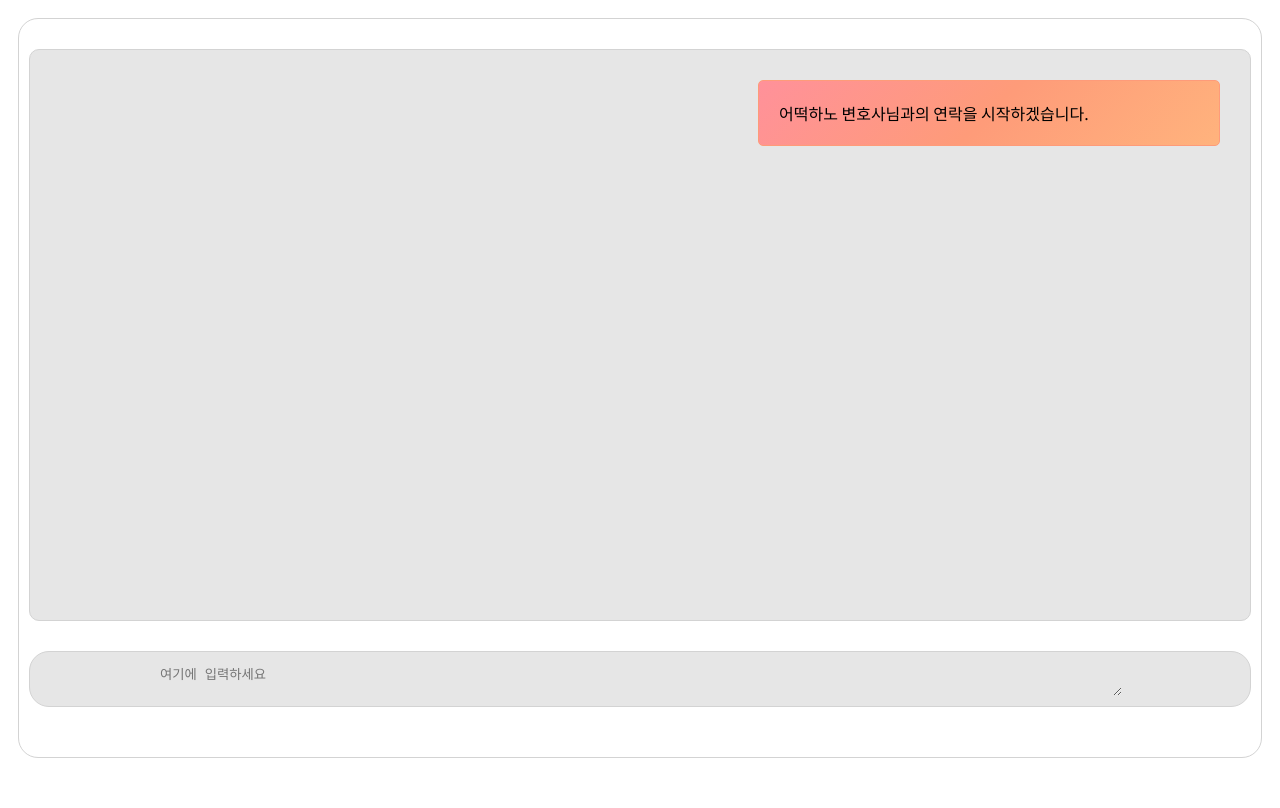
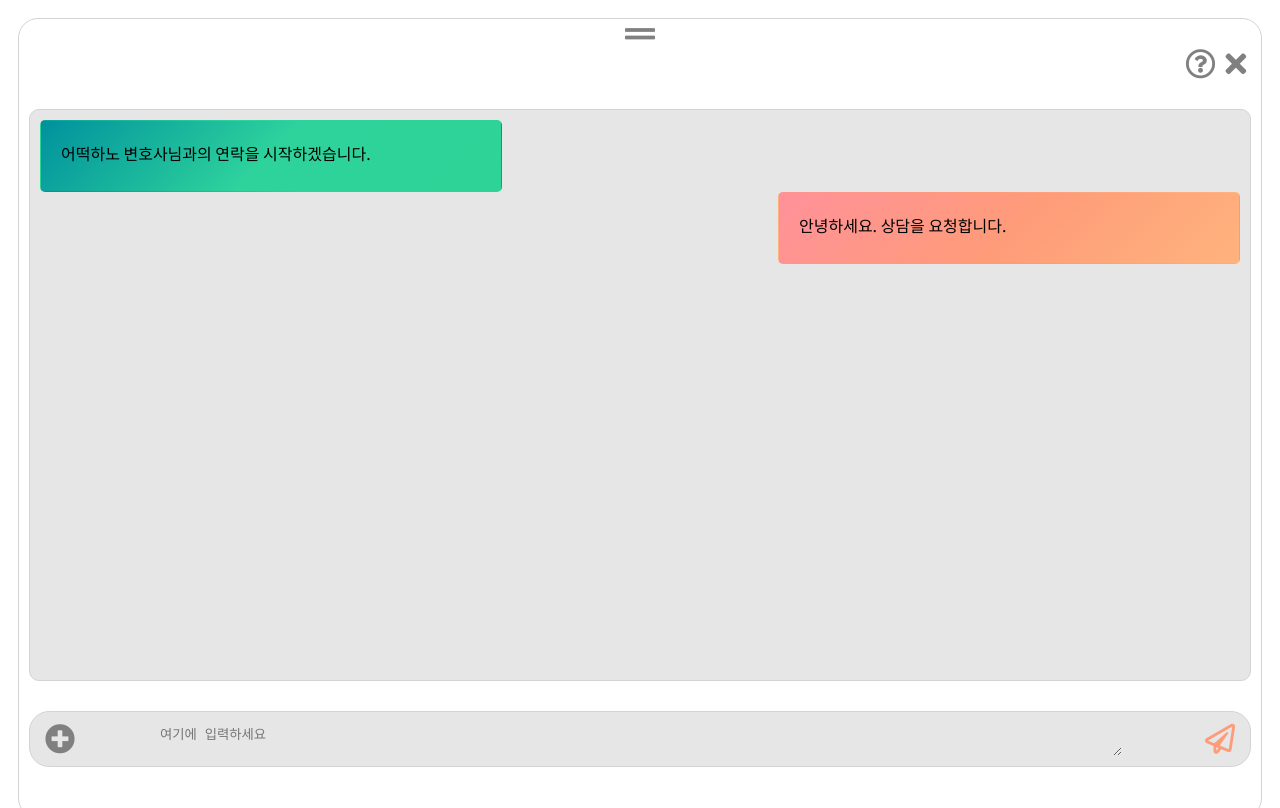
Before and after one commit to elksha/THEHOWLAW, a Django app: template THEHOWLAW/howlaw/templates/lawyerchat.html in a window 1280 px wide. Run offline with Django 3.2, Linux system fonts and the light colour scheme; the template is opened without the code that fills it, so the values that code supplies are empty; some libraries are stand-ins or nearby versions.

Commit message:
chat 개선

```diff
--- a/THEHOWLAW/howlaw/templates/lawyerchat.html
+++ b/THEHOWLAW/howlaw/templates/lawyerchat.html
@@ -7,11 +7,13 @@
     <meta http-equiv="X-UA-Compatible" content="ie=edge" />
     <title>Document</title>
 <link href="https://fonts.googleapis.com/css?family=Noto+Sans+KR&display=swap" rel="stylesheet">
+<link rel="stylesheet" href="https://use.fontawesome.com/releases/v5.8.1/css/all.css" integrity="sha384-50oBUHEmvpQ+1lW4y57PTFmhCaXp0ML5d60M1M7uH2+nqUivzIebhndOJK28anvf" crossorigin="anonymous">
     <script
       src="http://code.jquery.com/jquery-3.3.1.js"
       integrity="sha256-2Kok7MbOyxpgUVvAk/HJ2jigOSYS2auK4Pfzbm7uH60="
       crossorigin="anonymous"
     ></script>
+
   </head>
 
   <body>
@@ -46,6 +48,9 @@
       height: 550px;
       overflow-y: auto;
       padding: 10px;
+      display: flex;
+      flex-grow: 0;
+      flex-direction: column;
     }
 
     .far, .fas{
@@ -58,30 +63,30 @@
       position: center;
     }
 
-    .box{
+    .box1{
       padding: 20px;
       background: linear-gradient(-45deg, #FFB37D, #FE9B79, #FF919A);
-      /* background: linear-gradient(-45deg, #6CECDD, #5E72A4, #593982); */
-
       font-family: 'Noto Sans KR', sans-serif;
-      border: 1px solid #FE9B79;
+      border: 1px solid transparent;
       border-radius: 5px;
       width: 35%;
-      margin: 20px;
-      float: right;
+      margin: 0 0 0 auto;
+      justify-self: right;
+      display: block;
+      height: 30px;
     }
 
     .box2{
       padding: 20px;
-      /* background: linear-gradient(-45deg, #FFB37D, #FE9B79, #FF919A); */
-      background: linear-gradient(-45deg, #6CECDD, #5E72A4, #593982);
-
+      background: linear-gradient(-45deg,#2ed397, #2ed39c, #00919d);
       font-family: 'Noto Sans KR', sans-serif;
-      border: 1px solid #FE9B79;
+      border: 1px solid transparent;
       border-radius: 5px;
       width: 35%;
-      margin: 20px;
-      float: left;
+      margin: 0 auto 0 0;
+      justify-self: right;
+      display: block;
+      height: 30px;
     }
 
     .write{
@@ -111,7 +116,6 @@
     }
 
     .block {
-      display: block;
       width: 100%;
     }
 
@@ -129,9 +133,8 @@
       </div>
     </div>
     <div class="lawyerchat main">
-      <div class="give block">
-        <div class="lawyerchat box introbox hidden"> 어떡하노 변호사님과의 연락을 시작하겠습니다. </div>
-      </div>
+        <div class="lawyerchat box2 introbox hidden"> 어떡하노 변호사님과의 연락을 시작하겠습니다. </div>
+        <div class="lawyerchat box1 introbox hidden"> 안녕하세요. 상담을 요청합니다. </div>
     </div>
     <div class="lawyerchat write">
         <i class="fas fa-plus-circle"></i>
```
